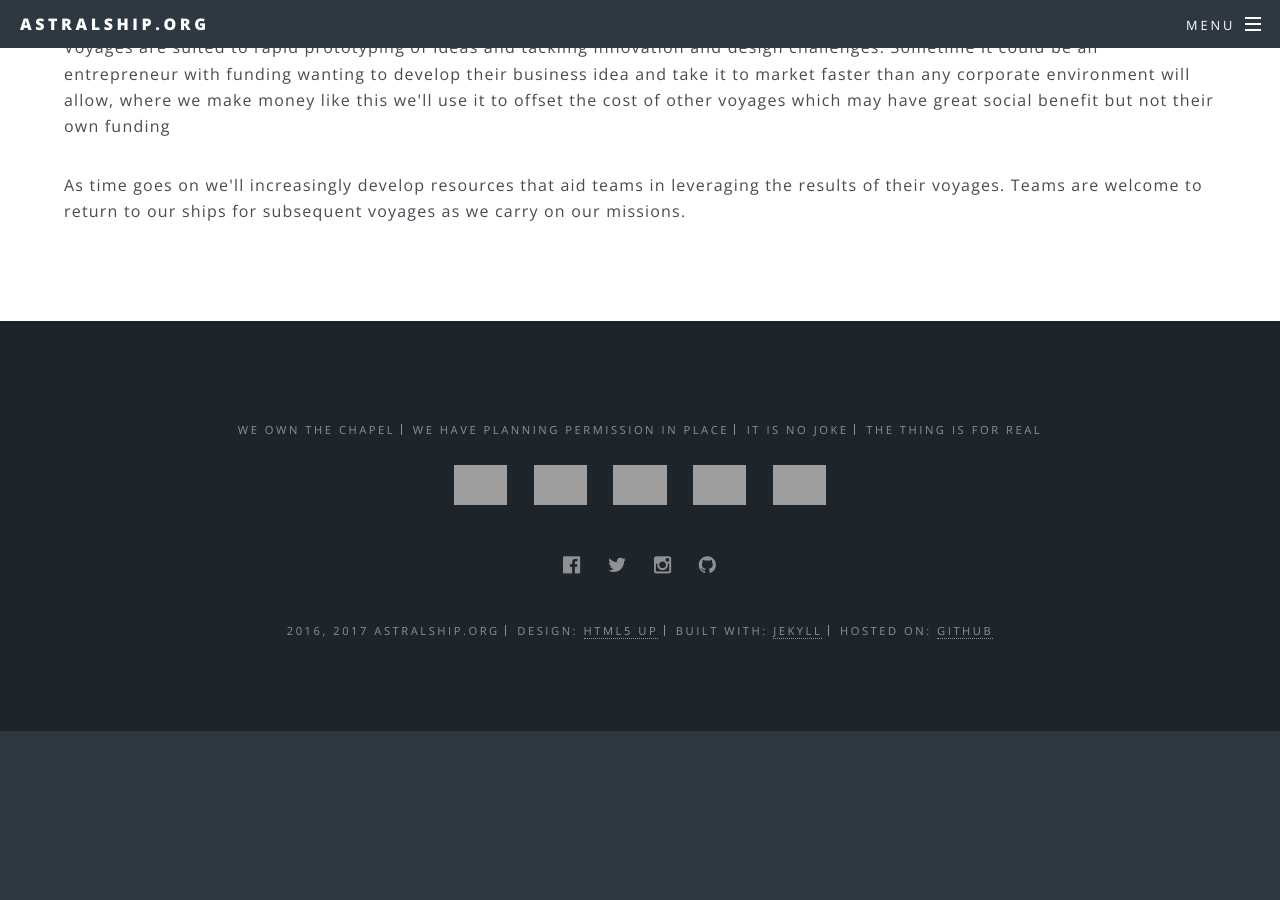
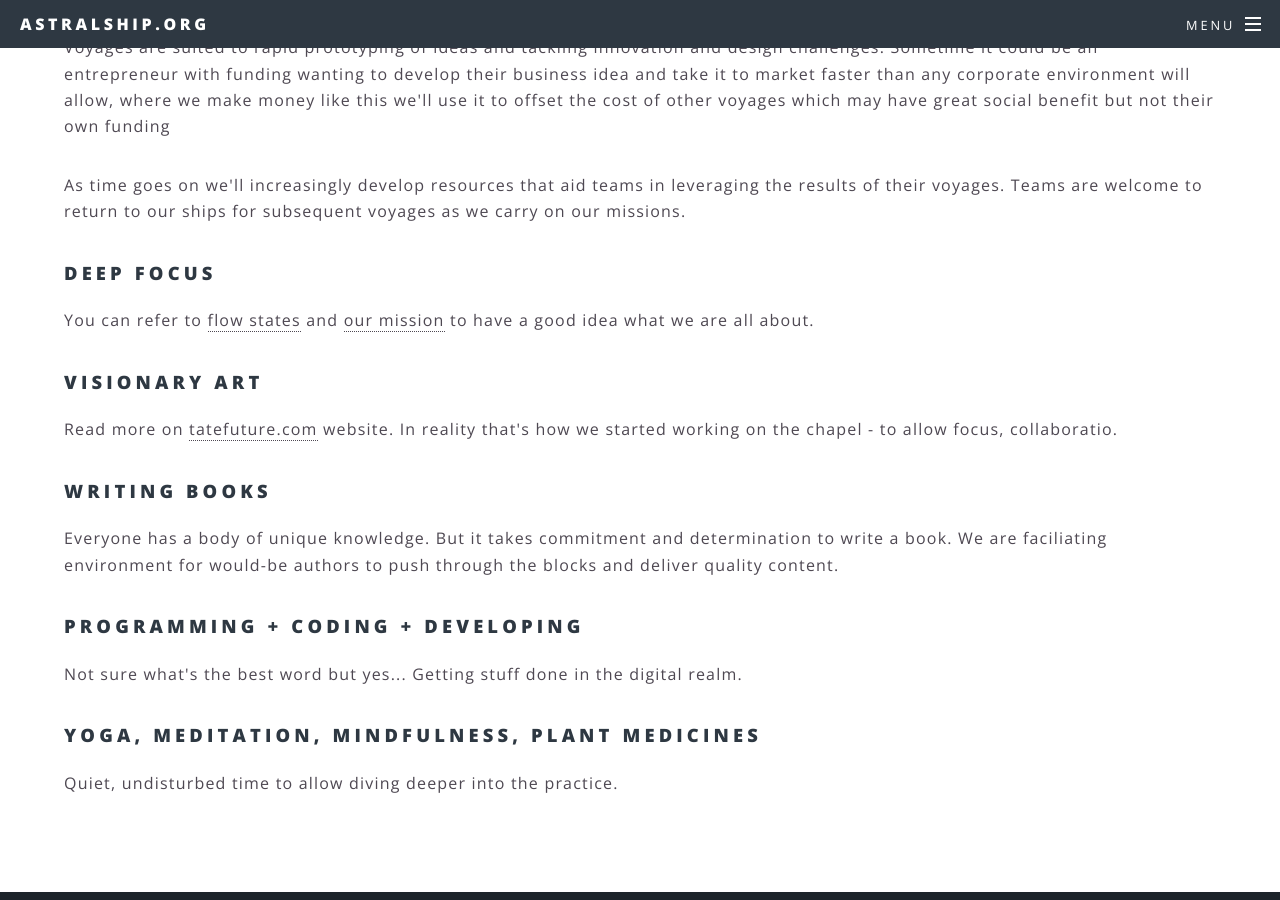
Before and after one commit to astralship/astralship.github.io, a Jekyll site: the page built from voyages.html, in a window 1280 px wide and 900 px high, scrolled down 603 px, cut to the strip 0-900 px from the top of the window. Built offline with Jekyll 4.4.1, drawn with Linux system fonts in a browser that asks for light colours; comment, search, counter and statistics services are not loaded; before the commit the page ends 1334 px from its top, so only the background shows below that; grey boxes are pictures that could not be loaded.

Commit message:
More about voyages + small fixes to jobs + better live reload script

```diff
--- a/voyages.html
+++ b/voyages.html
@@ -8,6 +8,21 @@ subtitle:
 
 	<p>Once we have a ship we have many ideas for voyages we want to make. Our team won't control all the voyages, sometimes we'll sail ourselves, sometimes we'll plan voyages and recruits crew, and other times we'll simply hand over the ship for others to use. When we set the goals we'll seek to tackle some of the grand societal challenges facing us today. Think <a href="http://www.poc21.cc/">http://www.poc21.cc/</a> but on an ongoing basis.</p>
 
-<p>Voyages are suited to rapid prototyping of ideas and tackling innovation and design challenges. Sometime it could be an entrepreneur with funding wanting to develop their business idea and take it to market faster than any corporate environment will allow, where we make money like this we'll use it to offset the cost of other voyages which may have great social benefit but not their own funding</p>
+	<p>Voyages are suited to rapid prototyping of ideas and tackling innovation and design challenges. Sometime it could be an entrepreneur with funding wanting to develop their business idea and take it to market faster than any corporate environment will allow, where we make money like this we'll use it to offset the cost of other voyages which may have great social benefit but not their own funding</p>
 
-<p>As time goes on we'll increasingly develop resources that aid teams in leveraging the results of their voyages. Teams are welcome to return to our ships for subsequent voyages as we carry on our missions.</p
+	<p>As time goes on we'll increasingly develop resources that aid teams in leveraging the results of their voyages. Teams are welcome to return to our ships for subsequent voyages as we carry on our missions.</p>
+
+	<h3>Deep Focus</h3>
+	<p>You can refer to <a href="flow">flow states</a> and <a href="mission">our mission</a> to have a good idea what we are all about.</p>
+
+	<h3>Visionary Art</h3>
+	<p>Read more on <a href="http://tatefuture.com">tatefuture.com</a> website. In reality that's how we started working on the chapel - to allow focus, collaboratio.</p>
+
+	<h3>Writing books</h3>
+	<p>Everyone has a body of unique knowledge. But it takes commitment and determination to write a book. We are faciliating environment for would-be authors to push through the blocks and deliver quality content.</p>
+
+	<h3>Programming + coding + developing</h3>
+	<p>Not sure what's the best word but yes... Getting stuff done in the digital realm.</p>
+
+	<h3>Yoga, meditation, mindfulness, plant medicines</h3>
+	<p>Quiet, undisturbed time to allow diving deeper into the practice.</p>
```
Also changed, not shown: _includes/scripts.html (+5 -4 lines), jobs.html (+8 -10 lines).
